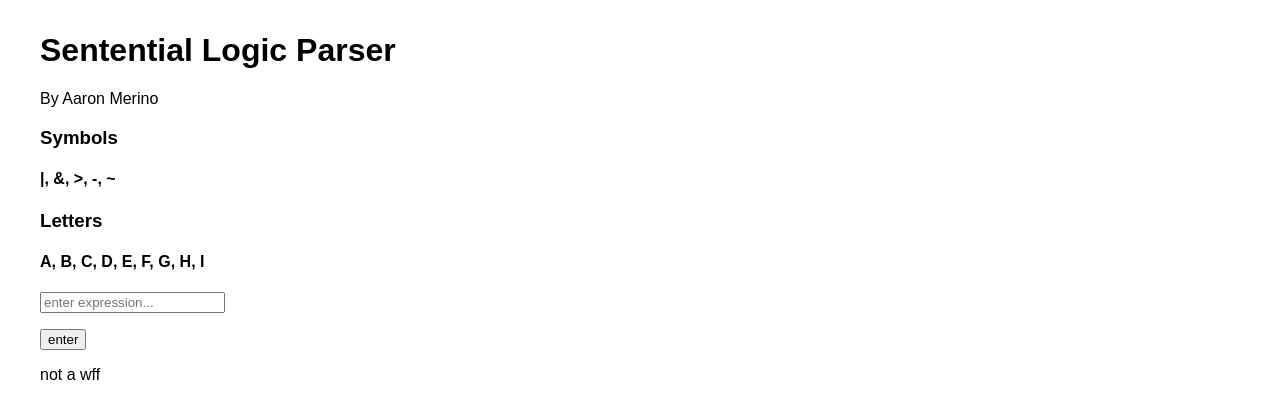
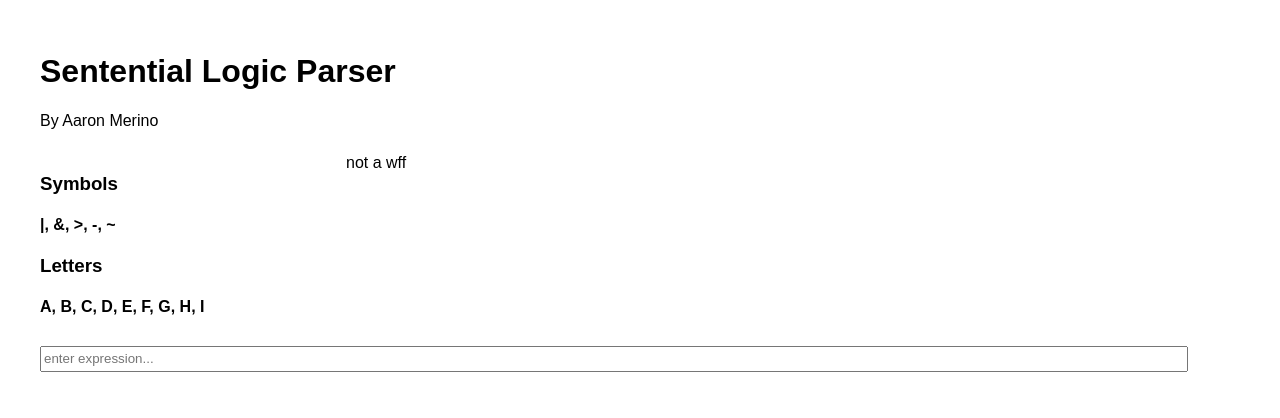
Before and after one commit to aaronmerino/sentential-parser, a React app: page / in a window 1280 px wide. Shown: the top 418 px of the page. Built offline with nearby package versions, Linux system fonts and the light colour scheme.

Commit message:
added rough grid layout

```diff
--- a/src/App.js
+++ b/src/App.js
@@ -15,15 +15,15 @@ class InputExpressionBar extends React.Component {
 
   render() {
     return (
-     <form>
+     <form className="InputExpressionBar">
         <input
           type="text"
           placeholder="enter expression..."
           onChange={this.handleInputChange}
           />
-        <p>
+        {/* <p>
           <button type="button">enter</button>
-        </p>
+        </p> */}
       </form>
     );
   }
@@ -111,10 +111,10 @@ class Information extends React.Component {
 class Header extends React.Component {
   render() {
     return (
-      <div className="Header">
+      <header className="Header">
         <h1> Sentential Logic Parser </h1>
         <p>By Aaron Merino</p>
-      </div>
+      </header>
     );
   }
 }
--- a/src/style.css
+++ b/src/style.css
@@ -1,4 +1,49 @@
+input {
+  display: block;
+  width: 95%;
+  height: 95%;
+  padding: 5x;
+}
+
+ul {
+  padding-left: 5px;
+  margin-left: 1em;
+  padding-top: 2px;
+  padding-bottom: 2px;
+  border-left: 1px solid rgb(0, 0, 0);
+}
+
 .App {
+  display: grid;
+  grid-template-columns: 1fr 3fr;
   margin: 2rem;
+  gap: 0.5em;
   font-family: Arial, Helvetica, sans-serif;
 }
+
+.Header {
+  grid-column: 1 / 3;
+  grid-row: 1;
+}
+
+.Information {
+  grid-column: 1;
+  grid-row: 2;
+}
+
+.InputExpressionBar {
+  grid-column: 1 / 3;
+  grid-row: 3;
+}
+
+
+
+.Result {
+  grid-column: 2;
+  grid-row: 2;
+}
+
+
+.Tree {
+  list-style-type: none;
+}
```
